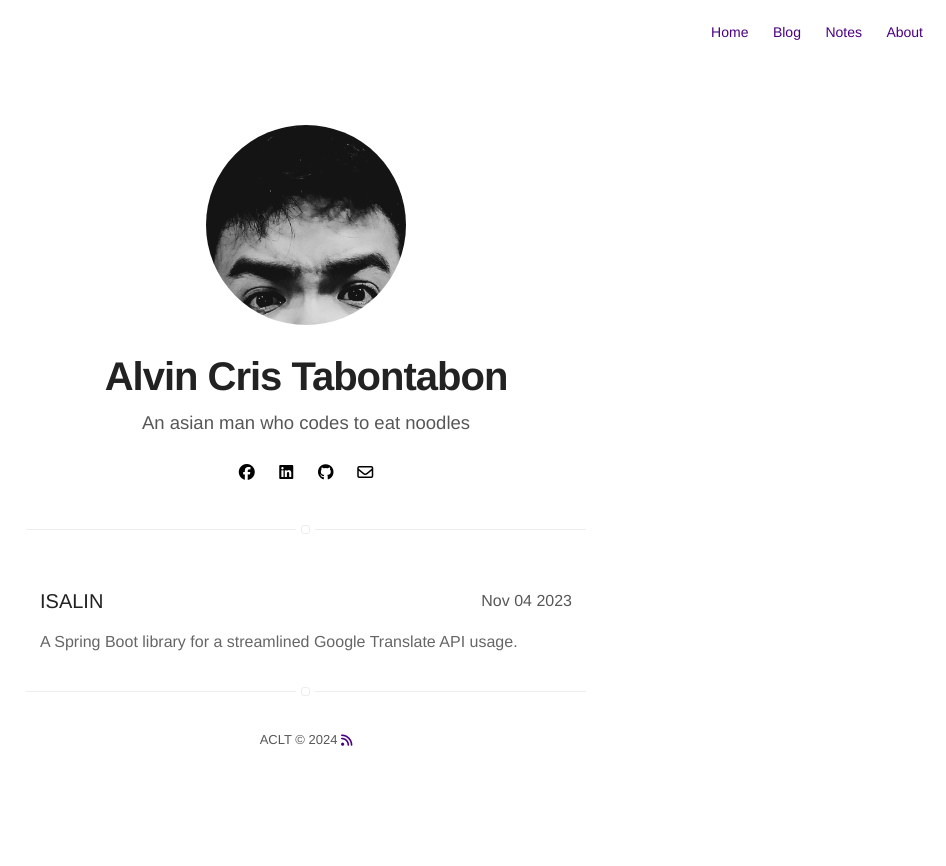
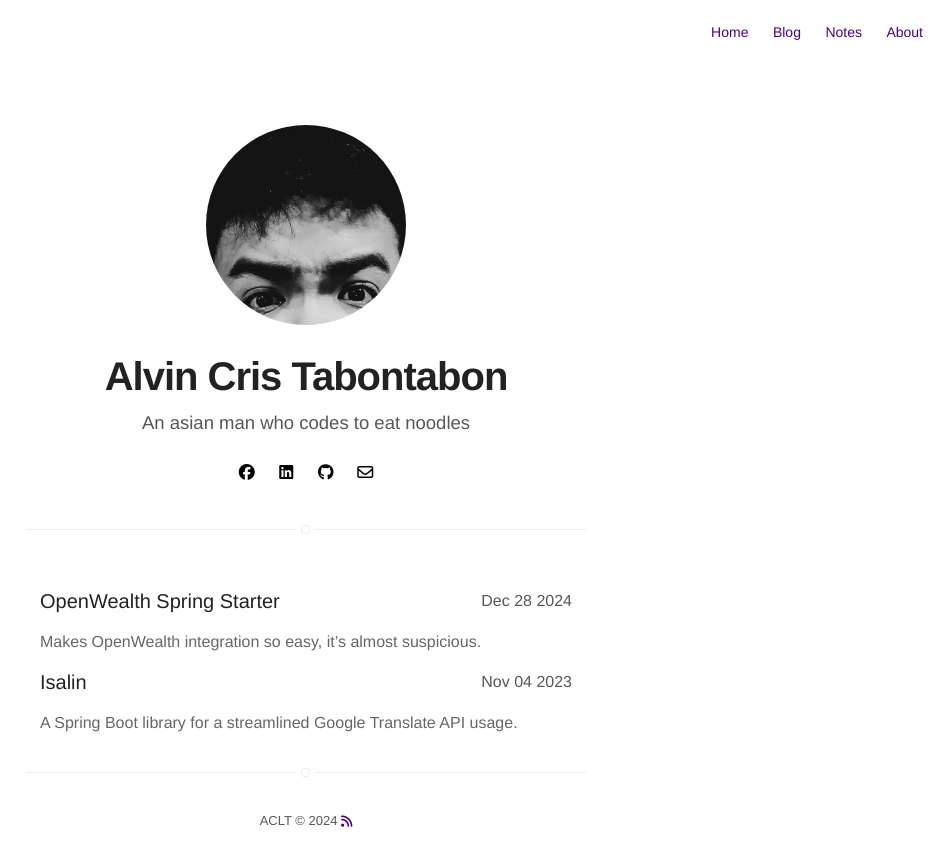
Before and after one commit to acltabontabon/acltabontabon.github.io, a Jekyll site: the page built from projects.html, in a window 1280 px wide. Shown: the top 866 px of the page, without its empty margins (334-1280 px from the left). Built offline with Jekyll 4.4.1, drawn with Linux system fonts in a browser that asks for light colours; nearby versions of some CDN libraries.

Commit message:
Placeholder for OpenWealth documentation (#33)

```diff
--- a/Gemfile
+++ b/Gemfile
@@ -7,6 +7,8 @@ group :jekyll_plugins do
     gem 'jekyll-gist'
     gem 'jekyll-seo-tag'
     gem 'jemoji'
+    gem 'csv'
+    gem 'logger'
 end
 
 gem "webrick"
--- a/_posts/2023-11-04-isalin-library.markdown
+++ b/_posts/2023-11-04-isalin-library.markdown
@@ -1,5 +1,5 @@
 ---
-title: "ISALIN"
+title: "Isalin"
 layout: post
 date: 2023-11-04 00:00
 tag:
--- /dev/null
+++ b/_posts/2024-12-28-openwealth-spring-starter.markdown
@@ -0,0 +1,26 @@
+---
+title: "OpenWealth Spring Starter"
+layout: post
+date: 2024-12-28 00:00
+tag:
+- open-source
+- spring-boot
+- openwealth
+- java
+headerImage: false
+projects: true
+description: "Makes OpenWealth integration so easy, it’s almost suspicious."
+category: project
+author: actabontabon
+externalLink: false
+---
+
+**A lightweight and developer-friendly Spring Boot library that simplifies integration with [OpenWealth API](https://openwealth.ch).**
+
+![version](https://img.shields.io/badge/version-1.0.0--Alpha.3-blue)
+![java](https://img.shields.io/badge/java-17%2B-blue)
+![spring-boot](https://img.shields.io/badge/spring--boot-3.3.x-blue)
+![license](https://img.shields.io/github/license/acltabontabon/openwealth-spring-starter)
+[![CodeQL](https://github.com/acltabontabon/openwealth-spring-starter/actions/workflows/codeql.yml/badge.svg)](https://github.com/acltabontabon/openwealth-spring-starter/actions/workflows/codeql.yml)
+
+Work In Progress. Stay tuned for updates!
```
